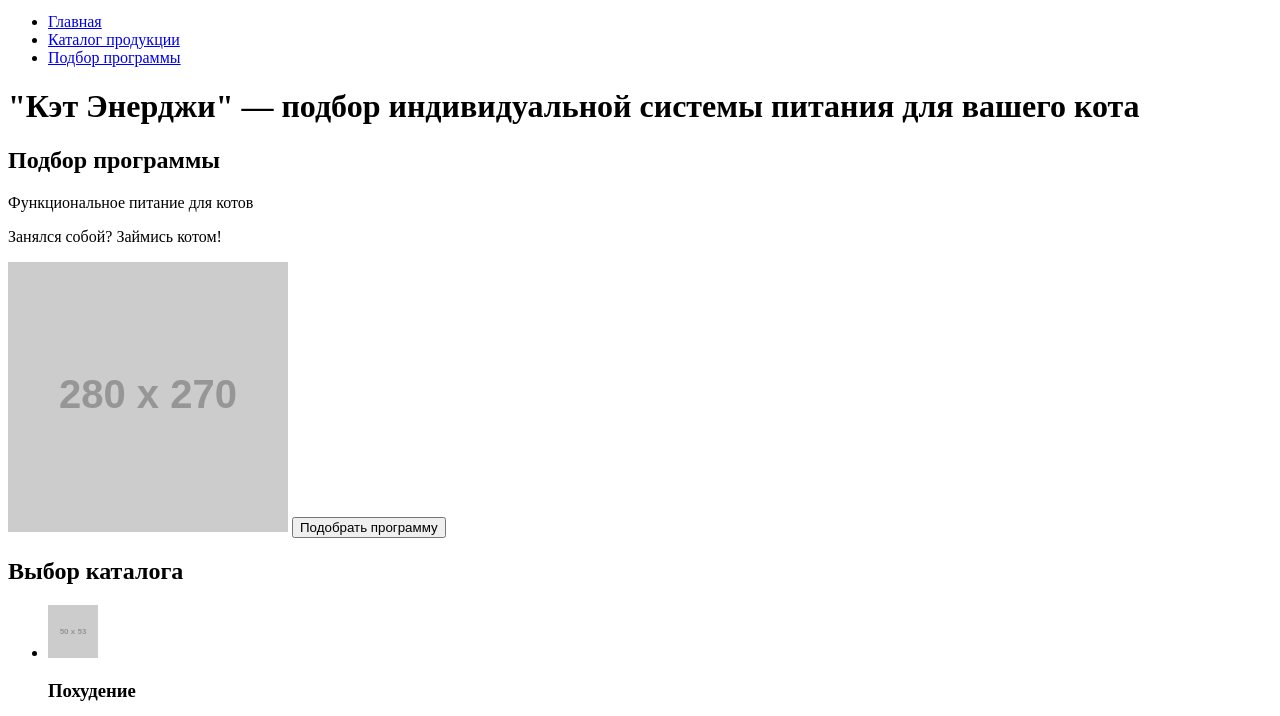
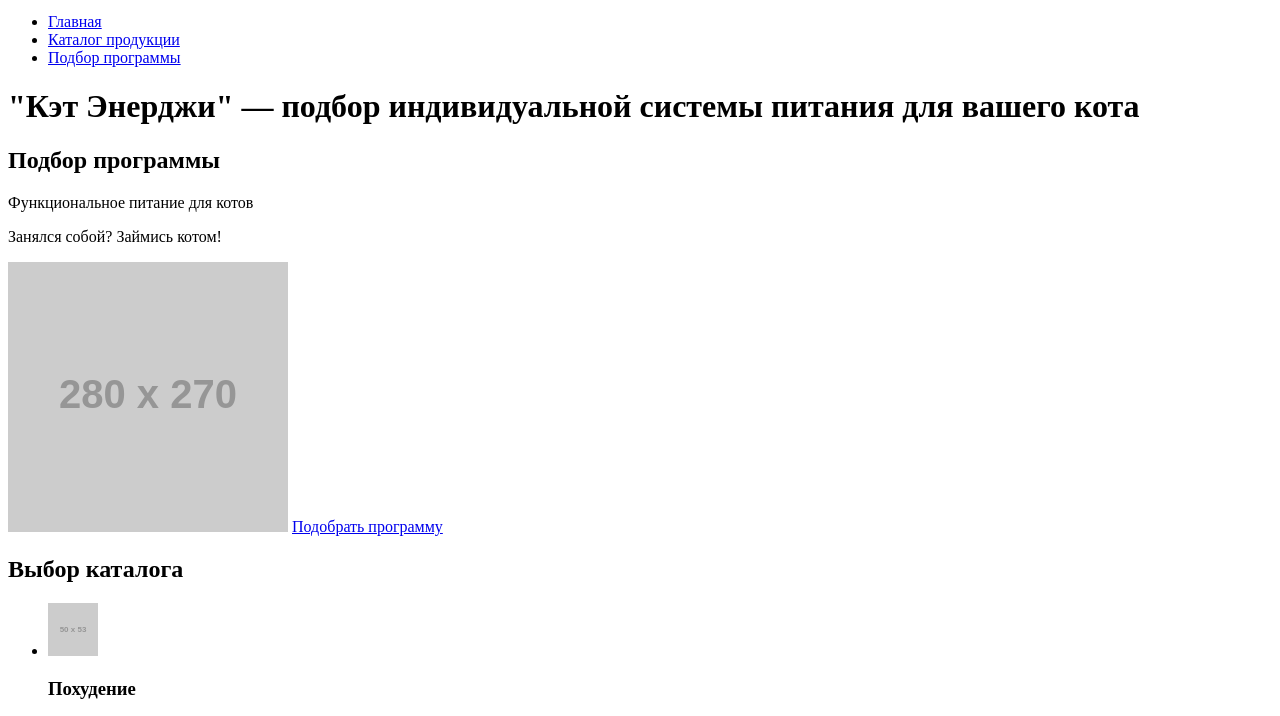
Before and after one commit to volumeskies/1546971-cat-energy-20, a website: page source/index.html in a window 1280 px wide. Shown: the part 73-789 px from the top of the page. Drawn offline with Linux system fonts and the light colour scheme; placeholder pictures from the web are drawn by us.

Commit message:
Исправляет кнопку для подбора программы на ссылку

```diff
--- a/source/index.html
+++ b/source/index.html
@@ -42,7 +42,7 @@
         <p class="promo__description">Функциональное питание для котов</p>
         <p class="promo__slogan">Занялся собой? Займись котом!</p>
         <img class="promo__product" src="https://via.placeholder.com/280x270" width="280" height="270" alt="Банка с питанием от Кэт Энерджи">
-        <button class="button-green button-green--hover" type="button">Подобрать программу</button>
+        <a class="button-green button-green--hover" href="form.html">Подобрать программу</a>
       </section>
       <section class="options">
         <h2 class="visually-hidden">Выбор каталога</h2>
```
